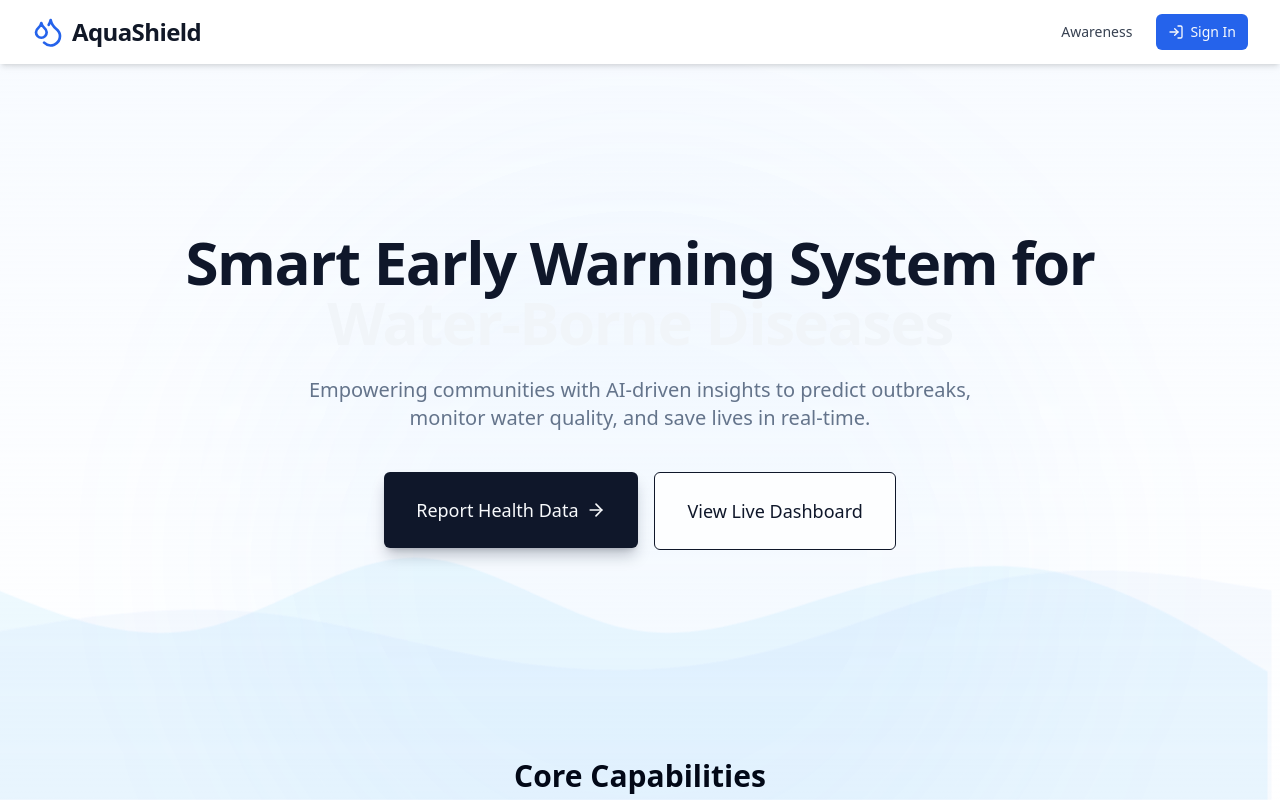
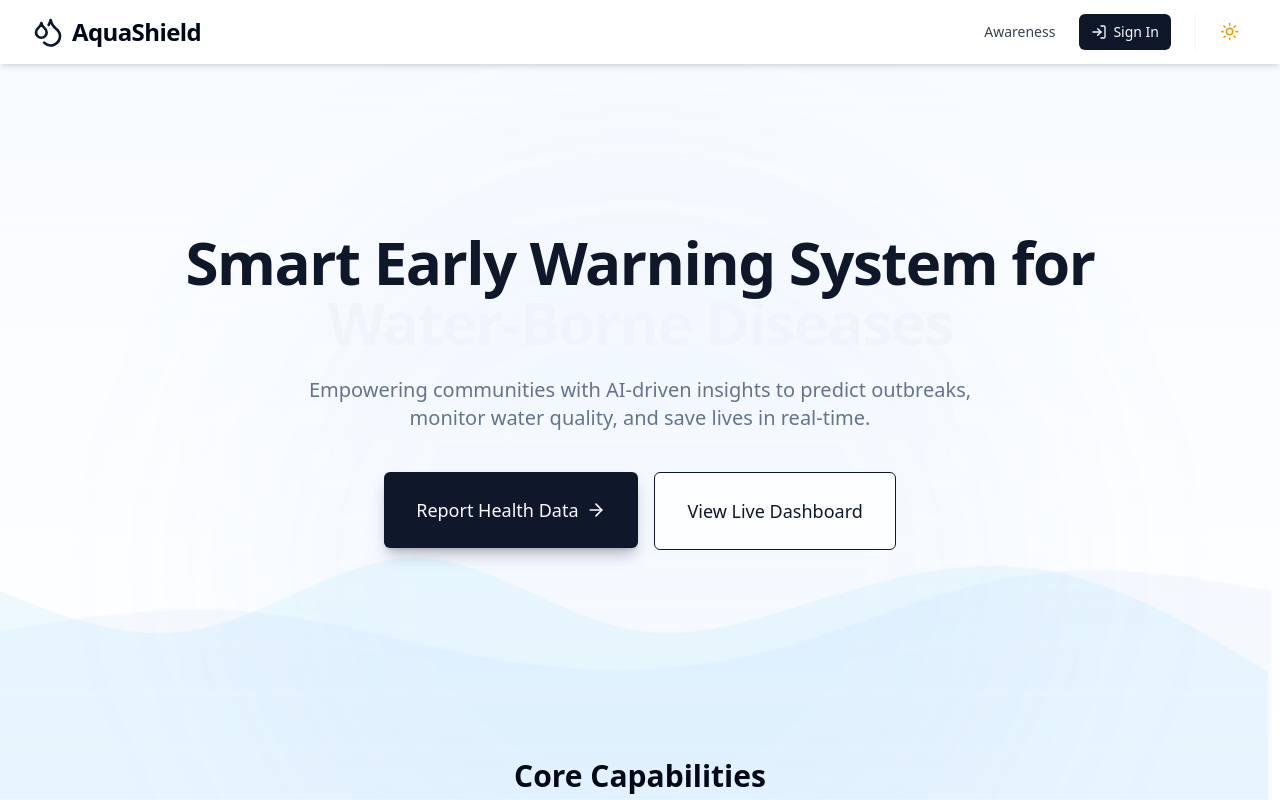
Before and after one commit to kunalsanga/AquaShield, a Next.js app in the folder web-client/: page / in a window 1280 px wide. Shown: the top 800 px of the page. Built offline with nearby package versions, Linux system fonts and the light colour scheme.

Commit message:
feat(ui): integrated next-themes for global dark mode support with animated toggle button

```diff
--- a/web-client/package.json
+++ b/web-client/package.json
@@ -15,6 +15,7 @@
         "leaflet": "^1.9.4",
         "lucide-react": "^0.330.0",
         "next": "14.1.0",
+        "next-themes": "^0.4.6",
         "react": "^18",
         "react-dom": "^18",
         "react-leaflet": "^4.2.1",
--- a/web-client/src/app/layout.tsx
+++ b/web-client/src/app/layout.tsx
@@ -1,6 +1,7 @@
 import type { Metadata } from "next";
 import { Inter } from "next/font/google";
 import { AuthProvider } from "@/lib/auth-context";
+import { ThemeProvider } from "@/components/theme-provider";
 import Navbar from "@/components/Navbar";
 import "./globals.css";
 
@@ -25,11 +26,12 @@ export default function RootLayout({
     children: React.ReactNode;
 }>) {
     return (
-        <html lang="en">
+        <html lang="en" suppressHydrationWarning>
             <body
-                className={`${inter.variable} font-sans min-h-screen min-h-dvh flex flex-col bg-background text-foreground antialiased selection:bg-primary/20 selection:text-primary`}
+                className={`${inter.variable} font-sans min-h-screen min-h-dvh flex flex-col bg-background text-foreground antialiased selection:bg-primary/20 selection:text-primary transition-colors duration-300`}
             >
-                <AuthProvider>
+                <ThemeProvider attribute="class" defaultTheme="system" enableSystem>
+                    <AuthProvider>
                     <Navbar />
                     <main className="relative flex-1 w-full z-10">
                         <div className="mx-auto max-w-7xl px-4 py-6 sm:px-6 sm:py-8 lg:px-8 lg:py-10">
@@ -44,6 +46,7 @@ export default function RootLayout({
                         </div>
                     </footer>
                 </AuthProvider>
+                </ThemeProvider>
             </body>
         </html>
     );
--- a/web-client/src/components/Navbar.tsx
+++ b/web-client/src/components/Navbar.tsx
@@ -5,6 +5,7 @@ import { useState } from "react";
 import { Menu, X, Activity, Droplets, LogOut, LogIn, UserCircle2 } from "lucide-react";
 import { Button } from "@/components/ui/button";
 import { useAuth } from "@/lib/auth-context";
+import { ThemeToggle } from "@/components/ThemeToggle";
 
 export default function Navbar() {
     const [isOpen, setIsOpen] = useState(false);
@@ -54,8 +55,8 @@ export default function Navbar() {
                 <div className="flex justify-between h-16 items-center">
                     {/* ── Logo ───────────────────────────────────────────── */}
                     <Link href="/" className="flex-shrink-0 flex items-center gap-2">
-                        <Droplets className="h-8 w-8 text-blue-600" />
-                        <span className="text-2xl font-bold text-gray-900 tracking-tight">
+                        <Droplets className="h-8 w-8 text-primary" />
+                        <span className="text-2xl font-bold tracking-tight">
                             AquaShield
                         </span>
                     </Link>
@@ -119,7 +120,7 @@ export default function Navbar() {
                                     </>
                                 ) : (
                                     <Link href="/login">
-                                        <Button size="sm" className="bg-blue-600 hover:bg-blue-700 gap-1.5">
+                                        <Button size="sm" className="bg-primary hover:bg-primary/90 gap-1.5">
                                             <LogIn className="w-4 h-4" />
                                             Sign In
                                         </Button>
@@ -127,13 +128,17 @@ export default function Navbar() {
                                 )}
                             </div>
                         )}
+                        <div className="pl-4 border-l border-border/40 hidden md:flex items-center">
+                            <ThemeToggle />
+                        </div>
                     </div>
 
                     {/* ── Mobile Hamburger ───────────────────────────────── */}
-                    <div className="flex items-center md:hidden">
+                    <div className="flex items-center md:hidden gap-3">
+                        <ThemeToggle />
                         <button
                             onClick={() => setIsOpen(!isOpen)}
-                            className="text-gray-700 hover:text-blue-600 focus:outline-none p-2"
+                            className="text-foreground hover:text-primary focus:outline-none p-2"
                         >
                             <span className="sr-only">Toggle menu</span>
                             {isOpen ? <X className="h-6 w-6" /> : <Menu className="h-6 w-6" />}
--- /dev/null
+++ b/web-client/src/components/ThemeToggle.tsx
@@ -0,0 +1,25 @@
+"use client";
+
+import * as React from "react";
+import { Moon, Sun } from "lucide-react";
+import { useTheme } from "next-themes";
+
+import { Button } from "@/components/ui/button";
+
+export function ThemeToggle() {
+  const { theme, setTheme } = useTheme();
+
+  return (
+    <Button
+      variant="ghost"
+      size="icon"
+      onClick={() => setTheme(theme === "light" ? "dark" : "light")}
+      className="relative rounded-full hover:bg-primary/20 hover:text-primary transition-colors focus-visible:ring-1 focus-visible:ring-primary w-9 h-9"
+      aria-label="Toggle theme"
+    >
+      <Sun className="h-[1.2rem] w-[1.2rem] rotate-0 scale-100 transition-all dark:-rotate-90 dark:scale-0 text-amber-500" />
+      <Moon className="absolute h-[1.2rem] w-[1.2rem] rotate-90 scale-0 transition-all dark:rotate-0 dark:scale-100 text-blue-400" />
+      <span className="sr-only">Toggle theme</span>
+    </Button>
+  );
+}
--- /dev/null
+++ b/web-client/src/components/theme-provider.tsx
@@ -0,0 +1,9 @@
+"use client";
+
+import * as React from "react";
+import { ThemeProvider as NextThemesProvider } from "next-themes";
+import { type ThemeProviderProps } from "next-themes/dist/types";
+
+export function ThemeProvider({ children, ...props }: ThemeProviderProps) {
+  return <NextThemesProvider {...props}>{children}</NextThemesProvider>;
+}
```
Also changed, not shown: 1 other file (tests, documents, lock files or other folders).
